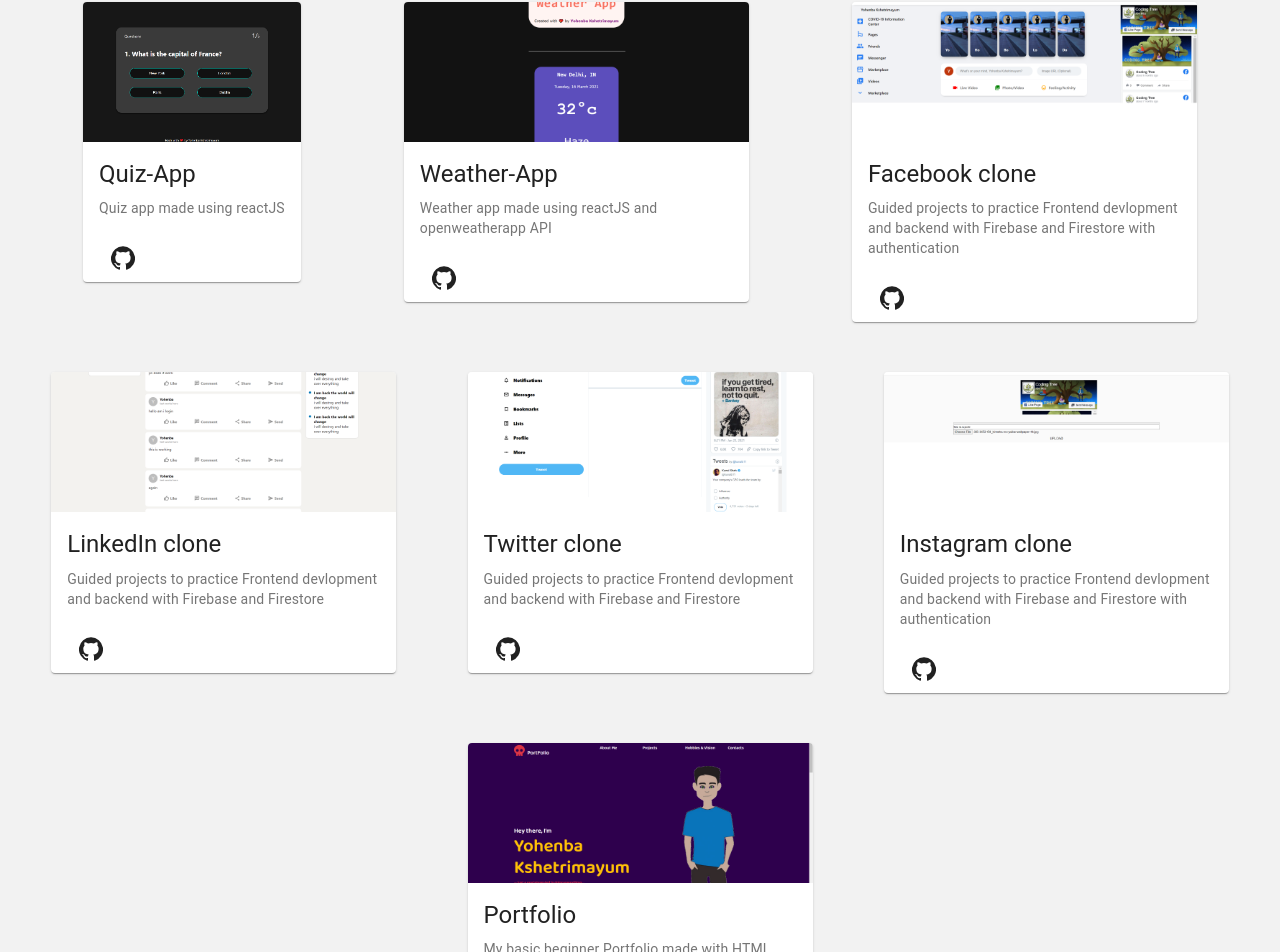
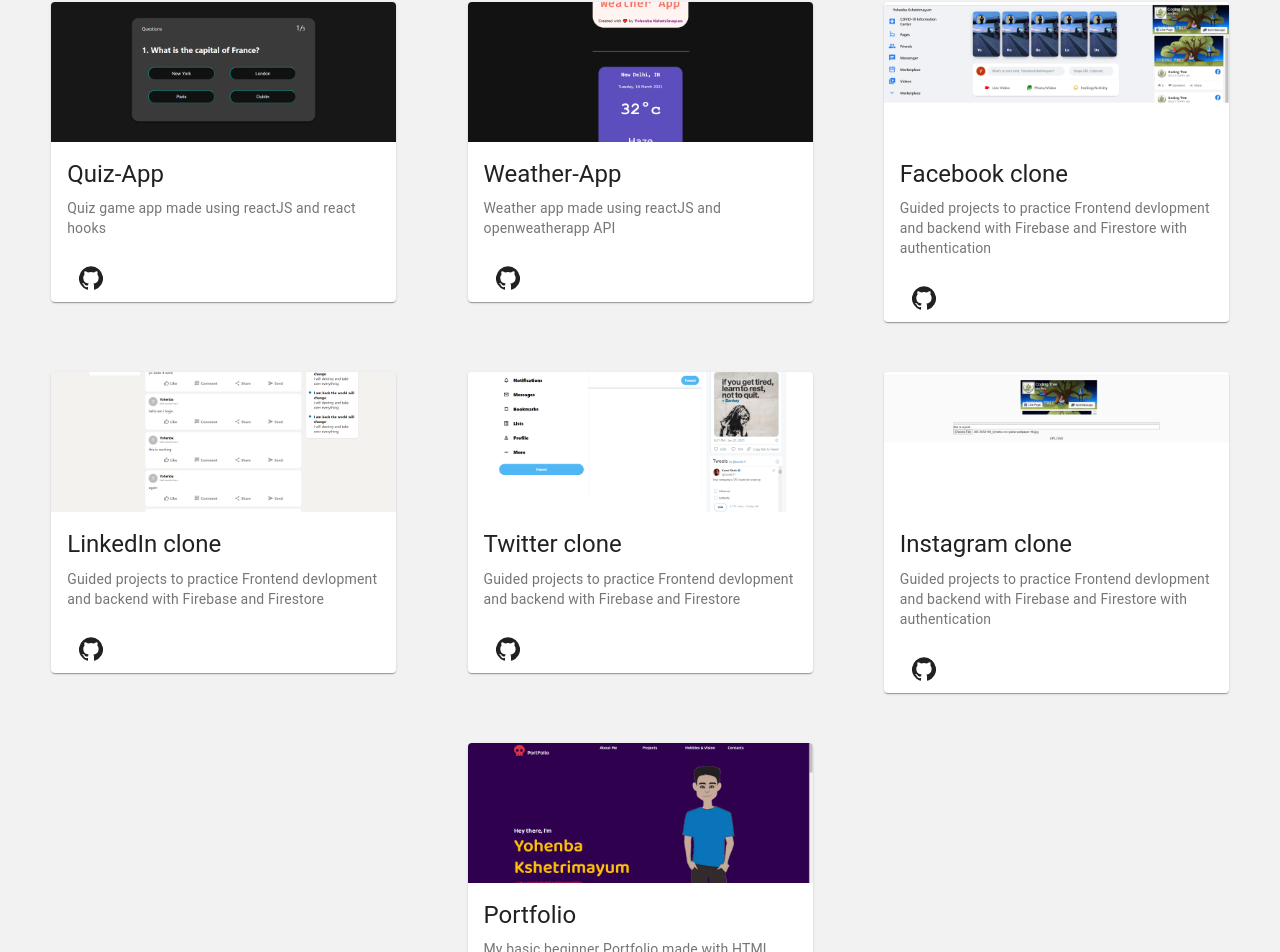
Before and after one commit to Yohenba18/Portfolio, a React (Create React App) app: page / in a window 1280 px wide. Shown: the part 1521-2473 px from the top of the page. Built offline with nearby package versions, Linux system fonts and the light colour scheme.

Commit message:
portfolio v5.2 update

```diff
--- a/src/Components/Project.js
+++ b/src/Components/Project.js
@@ -19,7 +19,7 @@
       <div className="project__cards">
         <ProjectCard
           title="Quiz-App"
-          description="Quiz app made using reactJS"
+          description="Quiz game app made using reactJS and react hooks"
           link="https://github.com/Yohenba18/Quiz-app"
           image={quiz}
         />
```
